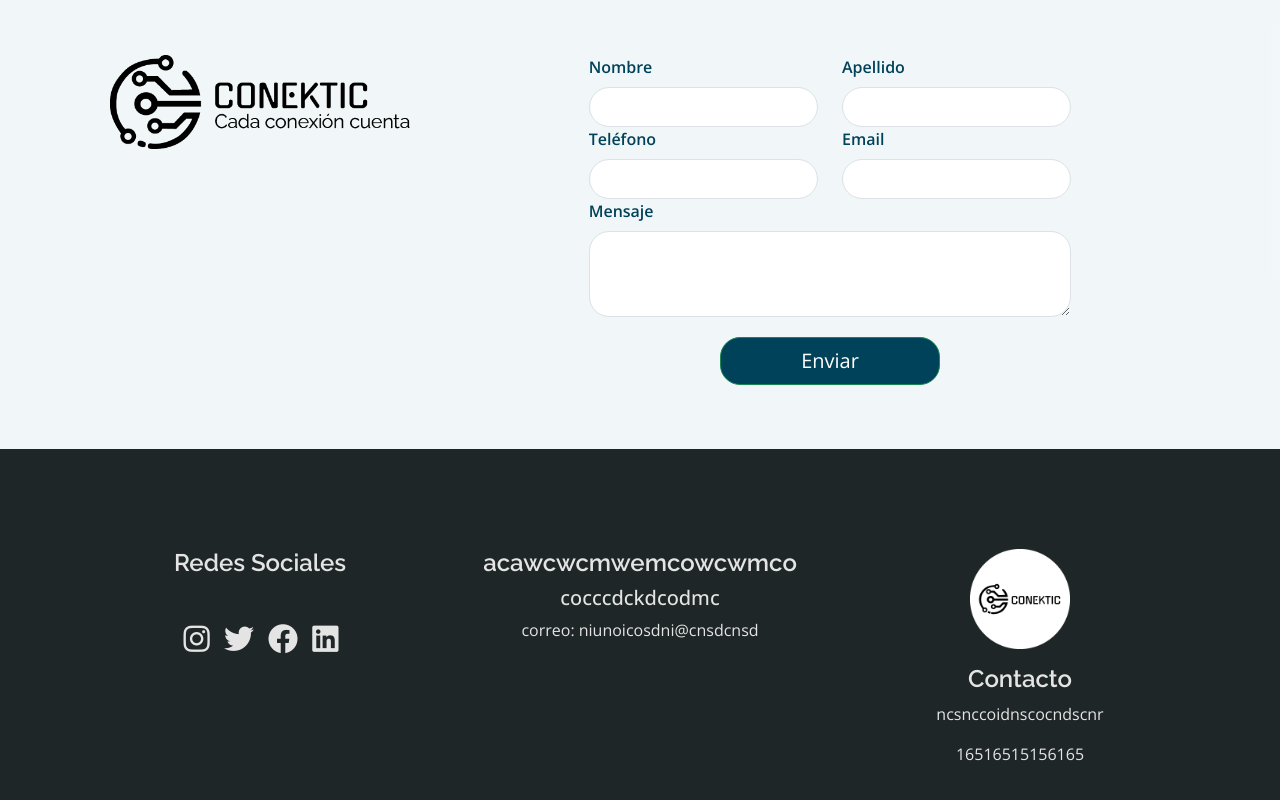
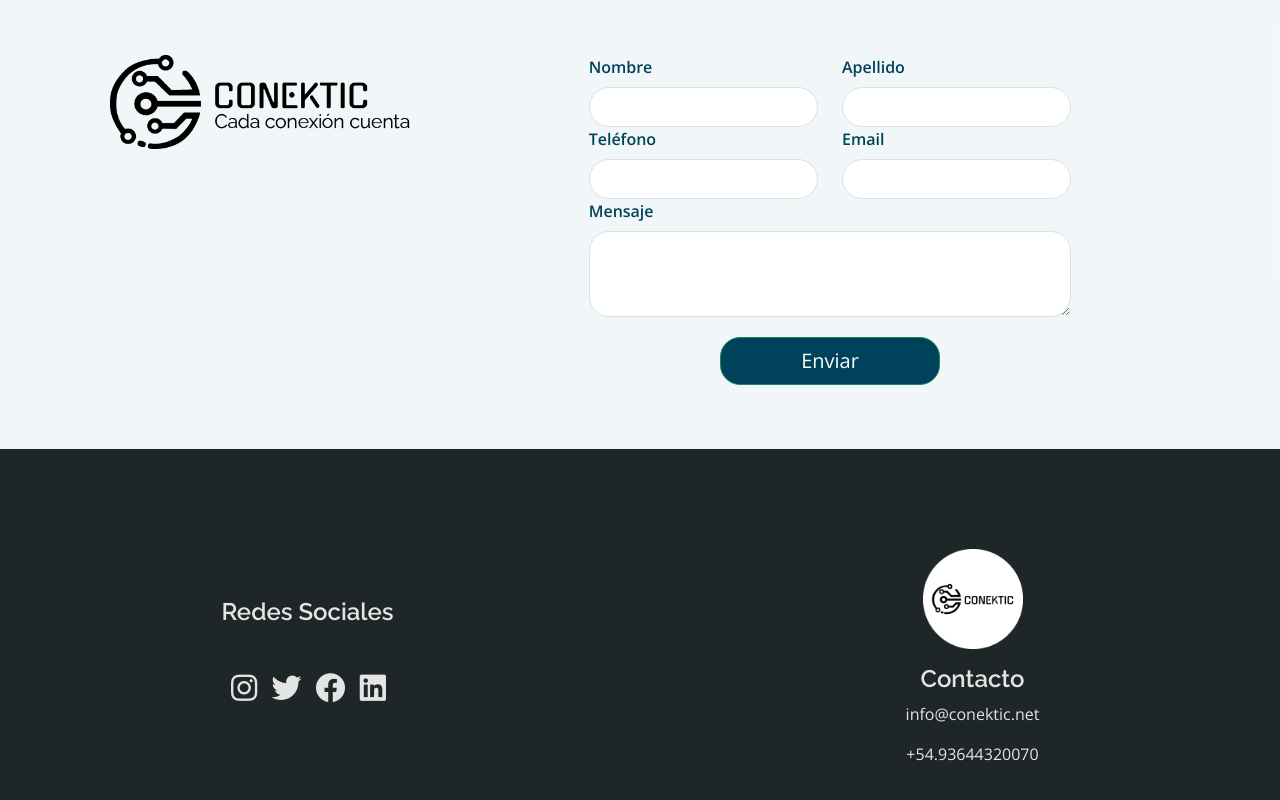
Before and after one commit to cintava/ConekTIC, a website: page public/index.html in a window 1280 px wide. Shown: the part 1500-2300 px from the top of the page. Drawn offline with nearby package versions, Linux system fonts and the light colour scheme.

Commit message:
fix: limpieza footer

```diff
--- a/public/index.html
+++ b/public/index.html
@@ -180,8 +180,8 @@
     </body>
     <footer id="footer">
         <div class="container">
-            <div class="footer-contenedor row text-center">
-                <div class="col-12 col-lg-4">
+            <div class="footer-contenedor row text-center justify-content-between align-items-center">
+                <div class="col-12 col-lg-5">
                     <h4 class="">Redes Sociales</h4>
                     <div class="redessociales">
                         <ul class="">
@@ -192,21 +192,12 @@
                         </ul>
                     </div>
                 </div>
-                <div class="col-12 col-lg-4">
-                    <h4 class="">acawcwcmwemcowcwmco</h4>
-                    <div class="mapas">
-                        <div>
-                            <h5>cocccdckdcodmc</h5>
-                            <p>correo: niunoicosdni@cnsdcnsd</p>
-                        </div>
-                    </div>
-                </div>
-                <div class="col-12 col-lg-4">
+                <div class="col-12 col-lg-5">
                     <img src="./multimedia/favicon-blanco-redondo.png" alt="Logo"  class="logo-footer"  >
                     <div class="">
                         <h4 class="">Contacto</h4>
-                        <p class="card-text">ncsnccoidnscocndscnr</p>
-                        <p class="card-text">16516515156165</p>
+                        <p class="card-text">info@conektic.net </p>
+                        <p class="card-text">+54.93644320070</p>
                     </div>
                 </div>
             </div>
--- a/scss/styles.scss
+++ b/scss/styles.scss
@@ -17,7 +17,7 @@ h1,h4 {
 #barra-navegacion{
     .navbar {
         // background-color: rgba(32, 39, 40, 0.04);
-        background-color: rgb(10, 61, 51, 0.03);
+        background-color: #0a3d3308;
         .logo img{
             width:  150px;
         }
@@ -65,7 +65,7 @@ h1,h4 {
             left: 0;
             width: 100%;
             height: 100%;
-            background-color: rgba(0, 48, 65, 0.511);
+            background-color: #00304182;
             border-radius: 4px;
         }
         h1 {
```
Also changed, not shown: public/css/styles.css.
